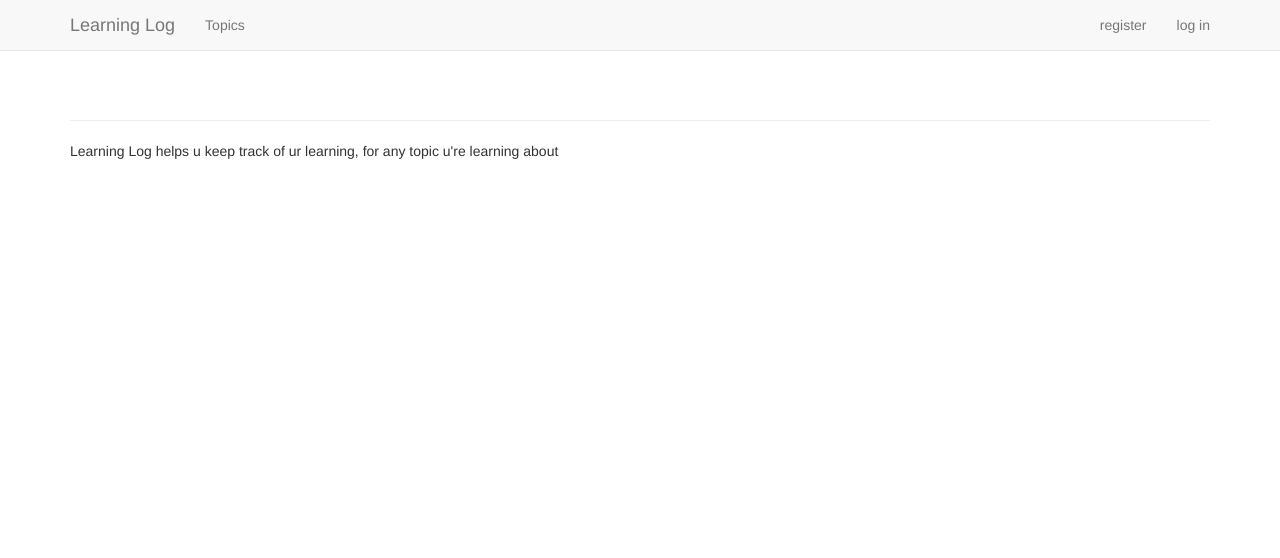
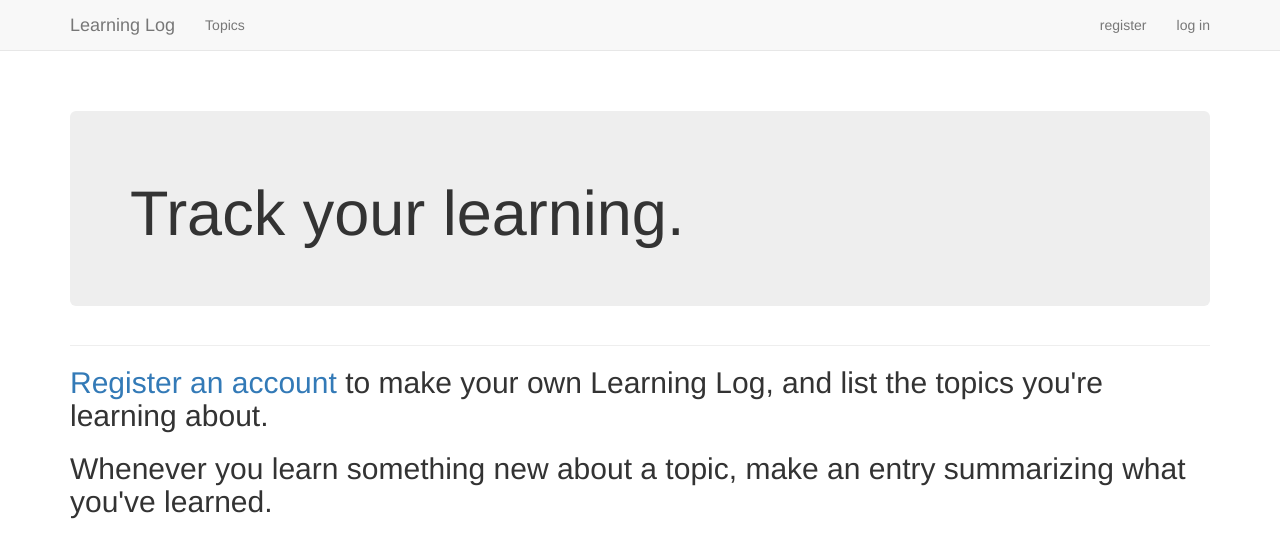
Before and after one commit to le1ezeraXD/Merry-Xmas, a Django app: page /index in a window 1280 px wide. Shown: the top 558 px of the page. Run offline with Django 4.2, Linux system fonts and the light colour scheme; some libraries are stand-ins or nearby versions.

Commit message:
update index.html

```diff
--- a/ML/templates/ML/index.html
+++ b/ML/templates/ML/index.html
@@ -7,9 +7,20 @@
 <body>
 {% extends "ML/base.html" %}
 
-{% block title%} Index Title {% endblock %}
+{% block header %}
+    <div class="jumbotron">
+    <h1>Track your learning.</h1>
+    </div>
+{% endblock header %}
 {% block content %}
-<p>Learning Log helps u keep track of ur learning, for any topic u're learning about</p>
+<h2>
+    <a href="{% url 'register' %}">Register an account</a> to make
+your own Learning Log, and list the topics you're learning about.
+</h2>
+    <h2>
+    Whenever you learn something new about a topic, make an entry
+    summarizing what you've learned.
+    </h2>
 {% endblock content %}
 </body>
 </html>
```
Also changed, not shown: db.sqlite3.
